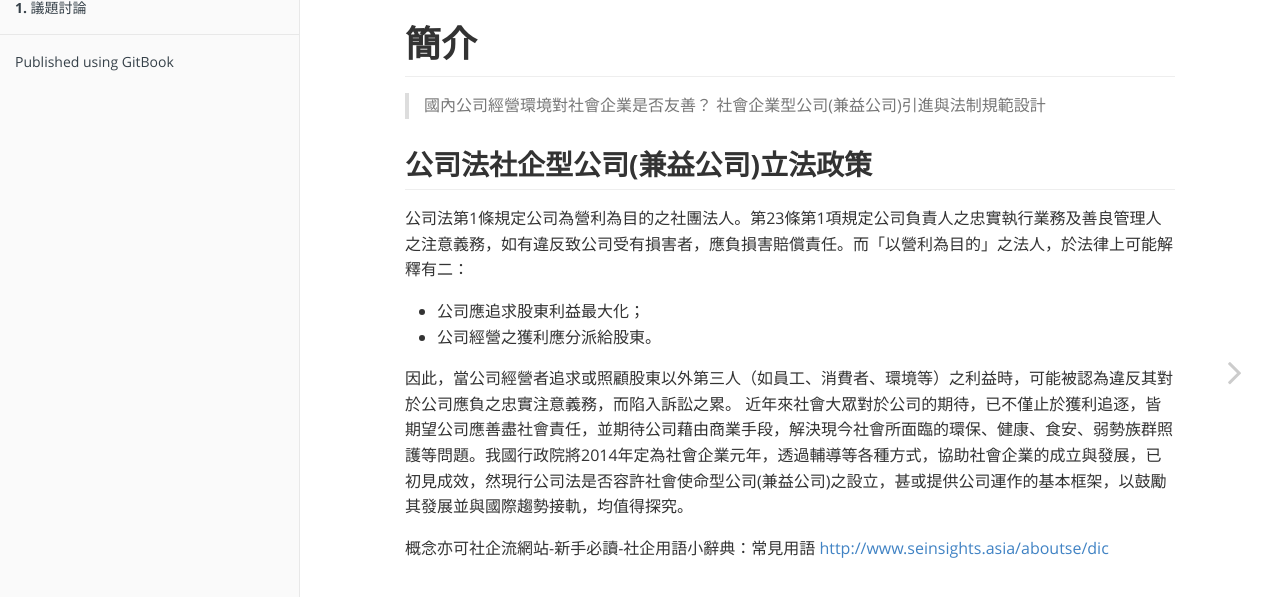
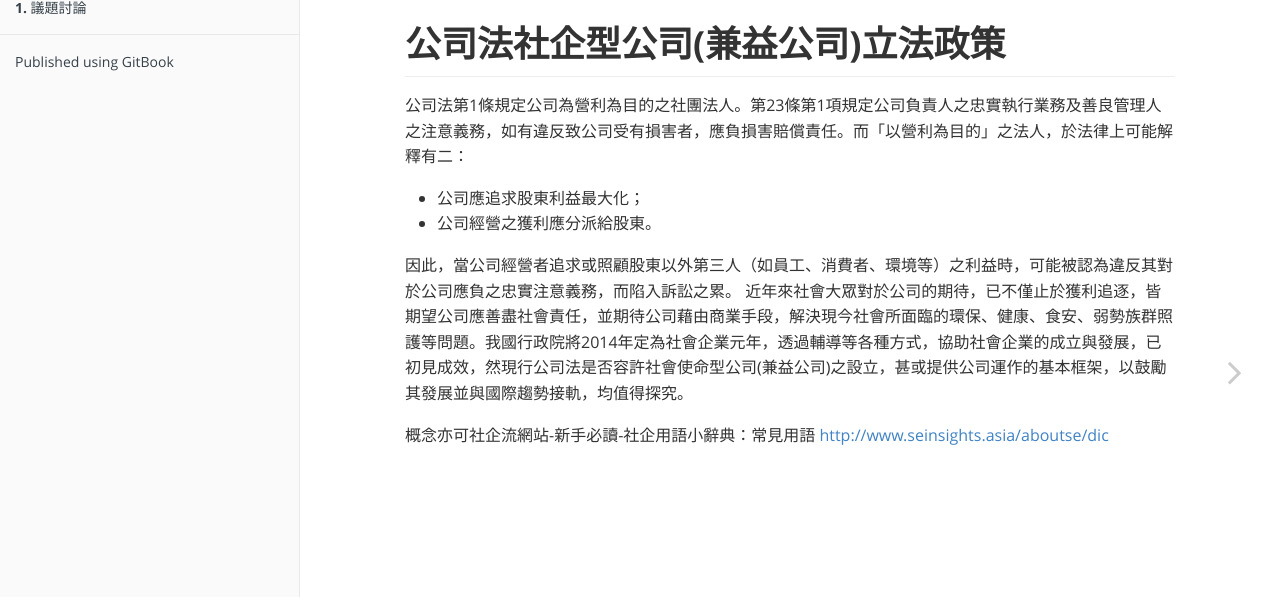
Before and after one commit to g0v/-social-enterprise, a website with bundled scripts: page index.html in a window 1280 px wide. Shown: the part 53-650 px from the top of the page. Built offline with nearby package versions, Linux system fonts and the light colour scheme.

Commit message:
Update 2016-12-15T04:54:01.513Z

```diff
--- a/index.html
+++ b/index.html
@@ -5,9 +5,9 @@
 
         <meta charset="UTF-8">
         <meta http-equiv="X-UA-Compatible" content="IE=11; IE=10; IE=9; IE=8; IE=7; IE=EDGE" />
-        <title>簡介 | 簡介</title>
+        <title>簡介 | 公司法社企型公司(兼益公司)立法政策</title>
         <meta content="text/html; charset=utf-8" http-equiv="Content-Type">
-        <meta name="description" content="國內公司經營環境對社會企業是否友善？社會企業型公司(兼益公司)引進與法制規範設計">
+        <meta name="description" content="公司法第1條規定公司為營利為目的之社團法人。第23條第1項規定公司負責人之忠實執行業務及善良管理人之注意義務，如有違反致公司受有損害者，應負損害賠償責任。而「以營利為目的」之法人，於法律上可能解釋有二：">
         <meta name="generator" content="GitBook 1.5.0">
         <meta name="HandheldFriendly" content="true"/>
         <meta name="viewport" content="width=device-width, initial-scale=1, user-scalable=no">
@@ -32,7 +32,7 @@
 
 
 
-    <div class="book" data-level="0" data-basepath="." data-revision="1481706734771">
+    <div class="book" data-level="0" data-basepath="." data-revision="1481777621394">
 
 
 <div class="book-summary">
@@ -160,7 +160,7 @@
     <!-- Title -->
     <h1>
         <i class="fa fa-circle-o-notch fa-spin"></i>
-        <a href="./" >簡介</a>
+        <a href="./" >公司法社企型公司(兼益公司)立法政策</a>
     </h1>
 </div>
 
@@ -170,12 +170,7 @@
 
                     <section class="normal" id="section-gitbook_2">
 
-                        <h1 id="">簡介</h1>
-<blockquote>
-<p>國內公司經營環境對社會企業是否友善？
-社會企業型公司(兼益公司)引進與法制規範設計</p>
-</blockquote>
-<h2 id="">公司法社企型公司(兼益公司)立法政策</h2>
+                        <h1 id="">公司法社企型公司(兼益公司)立法政策</h1>
 <p>公司法第1條規定公司為營利為目的之社團法人。第23條第1項規定公司負責人之忠實執行業務及善良管理人之注意義務，如有違反致公司受有損害者，應負損害賠償責任。而「以營利為目的」之法人，於法律上可能解釋有二：</p>
 <ul>
 <li>公司應追求股東利益最大化；</li>
```
Also changed, not shown: 1.html (+3 -3 lines), GLOSSARY.html (+3 -3 lines).
